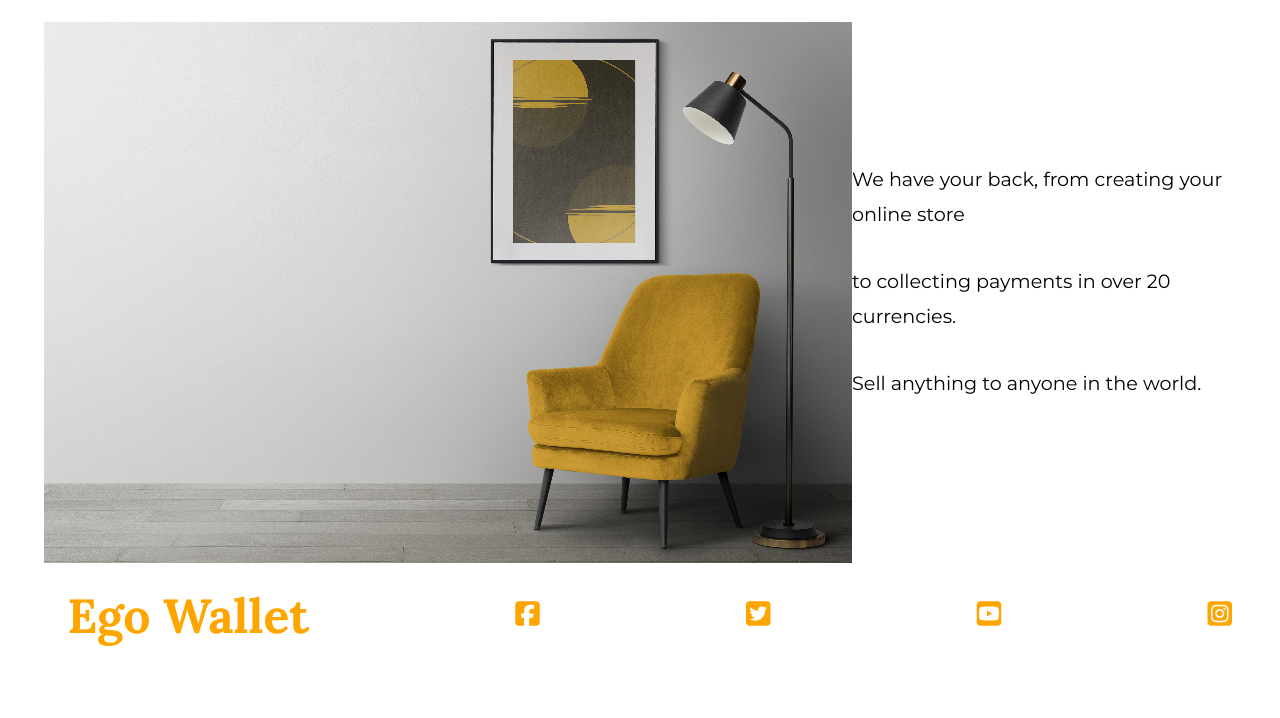
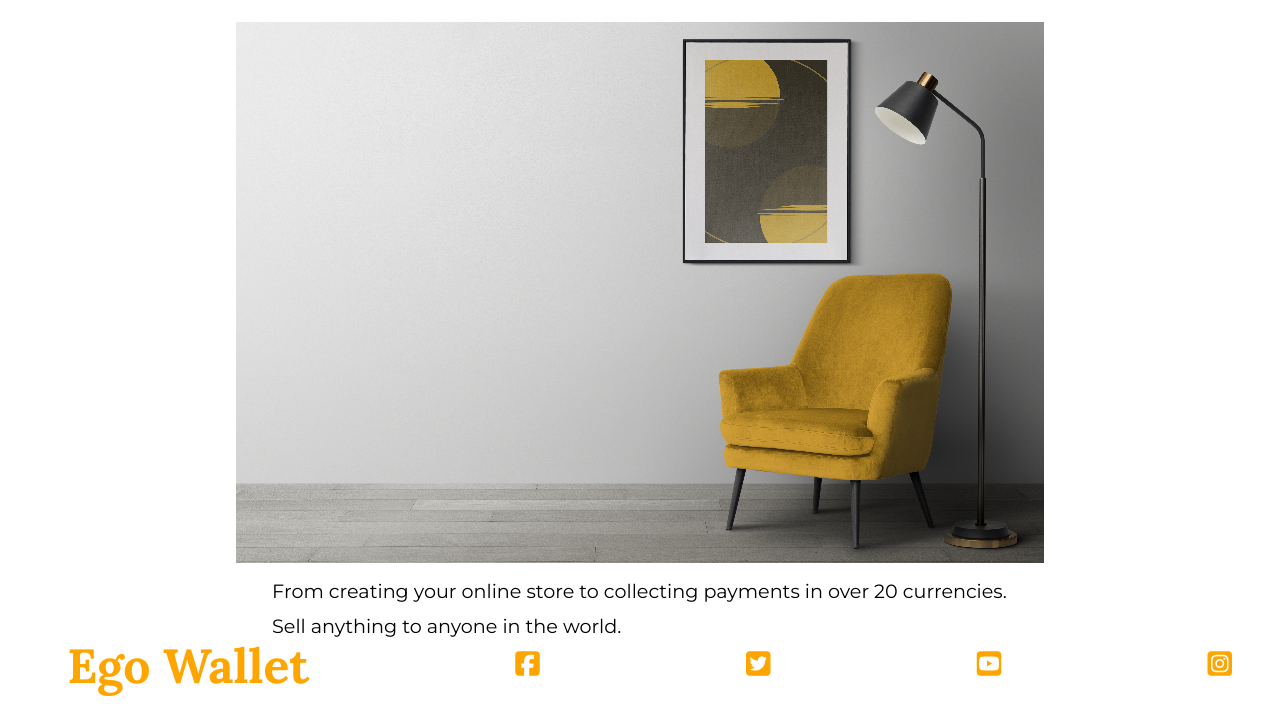
Before and after one commit to Bodeode1/Ego-Wallet-, a plain HTML site: page services.html in a window 1280 px wide. Shown: the part 1260-1978 px from the top of the page. Before the commit the page ends 1928 px from the top, so only its background shows below. Drawn offline with Linux system fonts and the light colour scheme.

Commit message:
add a media query for marketplace for hero body section but later deleted it.

```diff
--- a/assets/css/style.css
+++ b/assets/css/style.css
@@ -618,3 +618,40 @@ border-radius: 10px;
 }
 
 /* marketplace hero-body section */
+.marketplace-body-hero {
+        display: flex;
+        justify-content: center;
+        align-items: center;
+        height: 37.5rem;
+        padding-top: 1.5rem;
+        line-height: 2.2rem;
+        margin: o auto;
+        flex-wrap: wrap;
+}
+
+.marketplace-info-body {
+    margin-left: 2rem;
+    display: flex;
+    align-items: center;
+    width: 60%;
+}
+
+.marketplace-img-body {
+    width: 40%;
+    height: 37.5rem;
+
+}
+
+.marketplace-img-body .hero-picture-body {
+ width: 100%;
+ height: 100%;
+}
+
+@media screen and (max-width: 1024px ) {
+    .marketplace-body-hero {
+        display: flex;
+        flex-wrap: nowrap;
+        overflow: hidden;
+    }
+
+}
--- a/services.html
+++ b/services.html
@@ -51,10 +51,8 @@
             <img src="/assets/images/Sofa for sale.png" alt="A picture of a sofa with a lamp at the background" class="hero-picture-body">
         </div>
         <div class="marketplace-info marketplace-info-body">
-            <p>We have your back, from creating your online store</p>
-            <p>to collecting payments in over 20 currencies.</p>
-            <p>Sell anything to anyone in the world.</p>
-        </div>
+            <p>From creating your online store to collecting payments in over 20 currencies. Sell anything to anyone in the world.</p>
+         </div>
     </section>
     <footer class="footer-services">
         <ul class="socials">
```
